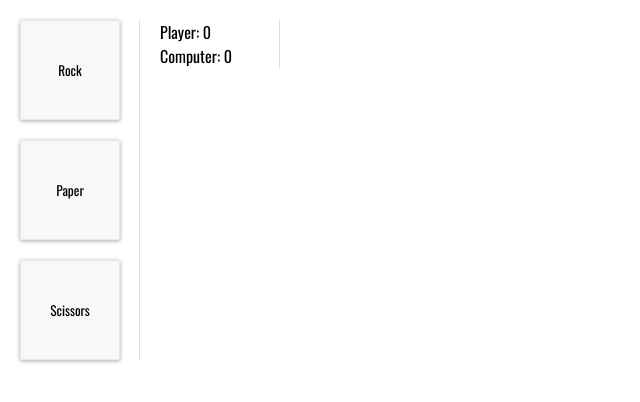
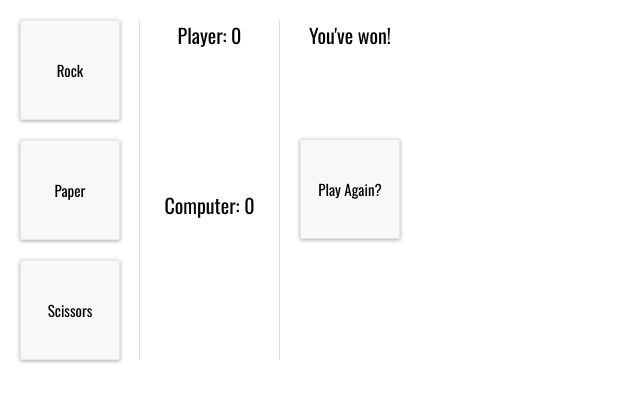
Before and after one commit to edmtrv/rock-paper-scissors, a plain HTML site: page index.html in a window 1280 px wide. Shown: the whole page, without its empty margins (0-640 px from the left). Drawn offline with nearby package versions, Linux system fonts and the light colour scheme.

Commit message:
Scoreboard and results sections ready

```diff
--- a/index.html
+++ b/index.html
@@ -15,11 +15,22 @@
       <button class="btn">Paper</button>
       <button class="btn">Scissors</button>
     </section>
-    <section class="score">
-        Player: <span id="player">0</span>
-        Computer: <span id="comp">0</span>
+    <section class="scoreboard">
+      <div class="score player">
+          Player: <span id="player">0</span>
+          <div class="pick"></div>
+      </div>
+      <div class="score comp">
+          Computer: <span id="comp">0</span>
+          <div class="pick"></div>
+      </div>
     </section>
-    <section class="rounds"></section>
+    <section class="winner">
+      <div class="message">
+        You've won!
+      </div>
+      <button class="btn">Play Again?</button>
+    </section>
   </div>
   <script src="game.js"></script>
 </body>
--- a/styles.css
+++ b/styles.css
@@ -8,6 +8,7 @@
 
 body {
   font-family: "Oswald", sans-serif;
+  font-size: 10px;
 }
 
 
@@ -31,6 +32,15 @@ section {
   border-right: 1px solid rgba(151, 151, 151, 0.322);
 }
 
+section:last-of-type {
+  border-right: none;
+}
+
+.scoreboard {
+  height: 340px;
+  text-align: center;
+}
+
 button:not(:last-of-type) {
   margin-bottom: 20px;
 }
@@ -48,6 +58,7 @@ button:not(:last-of-type) {
   outline: none;
   font-family: "Oswald", sans-serif;
   transition: all .3s;
+  font-size: 1.5em;
 }
 
 .btn:hover {
@@ -57,3 +68,23 @@ button:not(:last-of-type) {
 .btn:active {
   box-shadow: 0px 1px 4px rgb(167, 167, 167);
 }
+
+.score {
+  padding-bottom: 20px;
+  font-size: 2em;
+  height: 50%;
+}
+
+.pick {
+  font-size: 2.5em;
+}
+
+.winner {
+  height: 340px;
+  text-align: center;
+}
+
+.message {
+  height: 35%;
+  font-size: 2em;
+}
```
